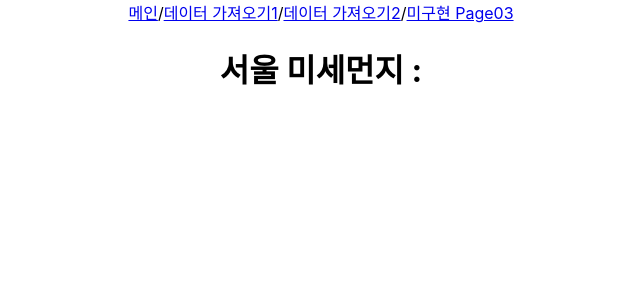
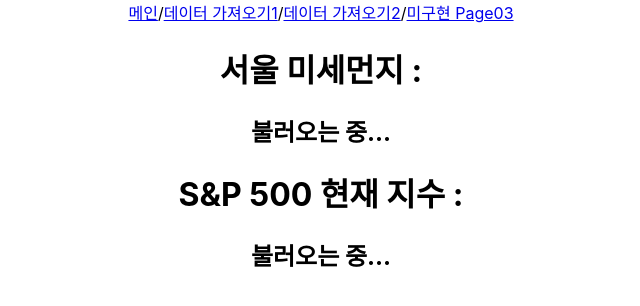
Before and after one commit to taetanee/react-app, a React (Create React App) app: page /page01 in a window 1280 px wide. Shown: the top 306 px of the page, without its empty margins (319-959 px from the left). Built offline with nearby package versions, Linux system fonts and the light colour scheme; no server answers.

Commit message:
api를 호출하여 SNP500 가져오도록 개발

```diff
--- a/src/Pages/Page01.jsx
+++ b/src/Pages/Page01.jsx
@@ -1,27 +1,40 @@
 import React, { useEffect, useState } from "react";
 
 export default function Page01() {
-    const [uuid, setUuid] = useState(""); // uuid 하나를 문자열로 저장
+    const [dust, setDust] = useState(""); // 서울 미세먼지
+    const [snp500, setSnp500] = useState(""); // S&P 500 지수
 
     useEffect(() => {
-        const fetchWord = async () => {
+        const fetchDust = async () => {
             try {
                 const response = await fetch("http://localhost:18080/weather/getMinuDustFrcstDspth");
-                const result = await response.text(); // 문자열로 응답 받는 경우
-                console.log("받은 UUID:", result);
-                setUuid(result); // 상태에 저장
+                const result = await response.text();
+                setDust(result);
             } catch (error) {
-                console.error("에러 발생:", error);
+                console.error("미세먼지 정보 로딩 실패", error);
             }
         };
 
-        fetchWord();
+        const fetchSnp500 = async () => {
+            try {
+                const response = await fetch("http://localhost:18080/weather/getSnp500CurrentPrice");
+                const result = await response.text();
+                setSnp500(result);
+            } catch (error) {
+                console.error("S&P500 정보 로딩 실패", error);
+            }
+        };
+
+        fetchDust();
+        fetchSnp500();
     }, []);
 
     return (
         <div>
-            <h1>서울 미세먼지 : </h1>
-            <h2>{uuid}</h2>
-        </div>
-    );
+            <h1>서울 미세먼지 :</h1>
+            <h2>{dust || "불러오는 중..."}</h2>
+
+            <h1>S&P 500 현재 지수 :</h1>
+            <h2>{snp500 || "불러오는 중..."}</h2>
+        </div>);
 }
```
